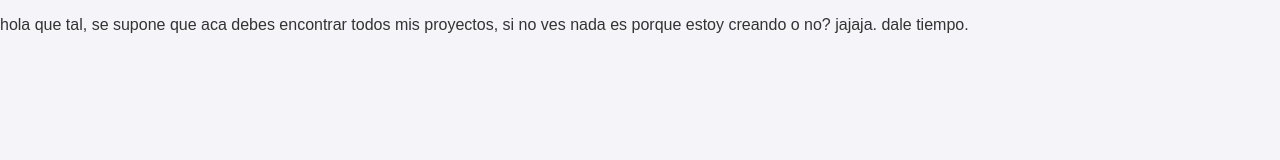
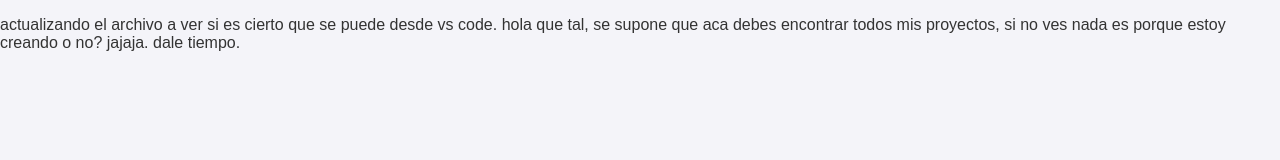
Before and after one commit to WFA08/DerlacStore, a plain HTML site: page directorios/proyectos/proyectos.html in a window 1280 px wide. Drawn offline with Linux system fonts and the light colour scheme; files that its build step writes are made by us from their sources.

Commit message:
{commit_message}

```diff
--- a/directorios/proyectos/proyectos.html
+++ b/directorios/proyectos/proyectos.html
@@ -8,6 +8,7 @@
 </head>
 <body>
     <p>
+        actualizando el archivo a ver si es cierto que se puede desde vs code.
         hola que tal, se supone que aca debes encontrar todos mis proyectos, si no ves nada es porque estoy creando o no? jajaja. dale tiempo.
     </p>
 
```
